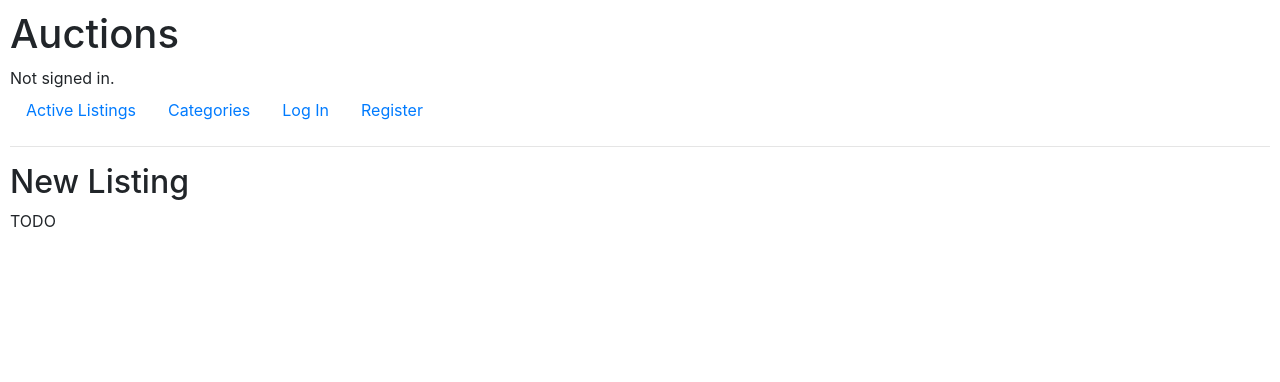
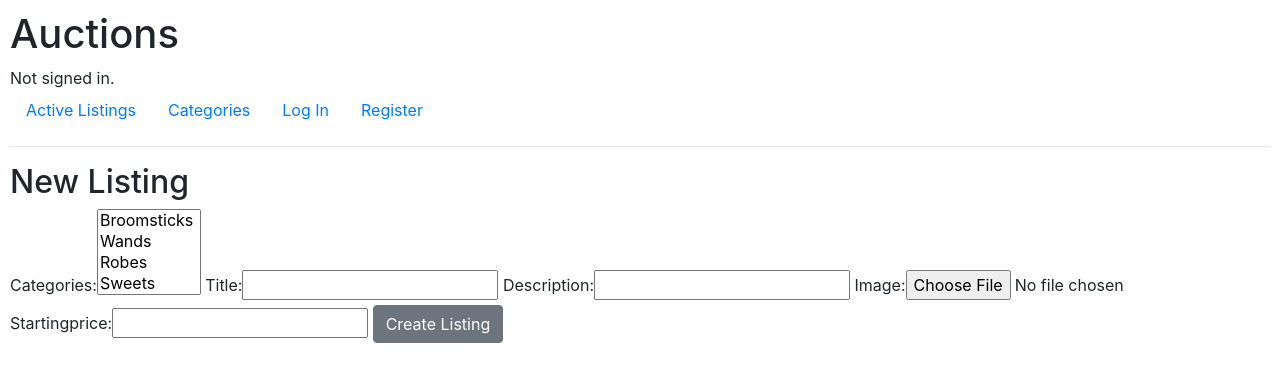
Before and after one commit to Thackerie/CS50W-Project2, a Django app: page /new in a window 1280 px wide. Shown: the top 382 px of the page. Run offline with Django 3.2, Linux system fonts and the light colour scheme; some libraries are stand-ins or nearby versions.

Commit message:
created form class and placeholder page

```diff
--- a/auctions/templates/auctions/new.html
+++ b/auctions/templates/auctions/new.html
@@ -2,6 +2,9 @@
 
 {% block body %}
     <h2>New Listing</h2>
-
-    TODO
+    <form action="{% url 'new' %}" method="POST">
+        {% csrf_token %}
+        {{ form }}
+        <input type="submit" class="btn btn-secondary" value="Create Listing">
+    </form>
 {% endblock %}
--- a/auctions/views.py
+++ b/auctions/views.py
@@ -7,9 +7,27 @@ from django.conf import settings
 from django import forms
 
 from .models import User, Listing, Category
-
 class WatchlistForm(forms.Form):
     watchlist = forms.BooleanField(widget=forms.HiddenInput(attrs={"value": "True", "name" : "watchlist"}))
+
+class NewListingForm(forms.Form):
+    choices = []
+    categories = Category.objects.all()
+    categoryCount = 1
+    for category in categories:
+        choices.append((categoryCount, str(category)))
+        categoryCount+= 1
+    title = forms.CharField()
+    description = forms.CharField()
+    image = forms.ImageField(required=False)
+    startingPrice = forms.FloatField()
+    categories = forms.MultipleChoiceField(choices=choices, required=False)
+
+def new(request):
+    return render(request, "auctions/new.html", {
+        "form": NewListingForm()
+    })
+
 
 def watchlist(request):
     noResults = False
@@ -114,9 +132,6 @@ def register(request):
     else:
         return render(request, "auctions/register.html")
 
-def new(request):
-    return render(request, "auctions/new.html")
-
 def categories(request):
     categories = []
     #add underscore name thing too
```
